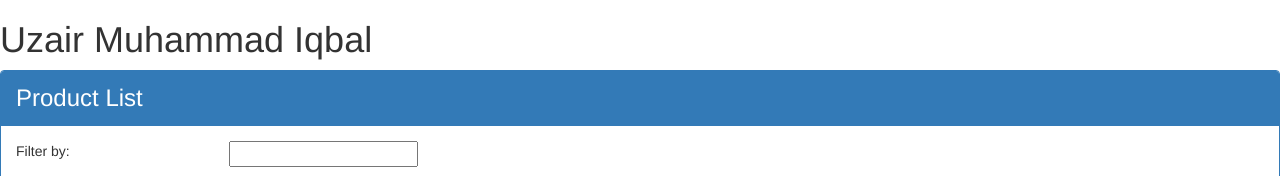
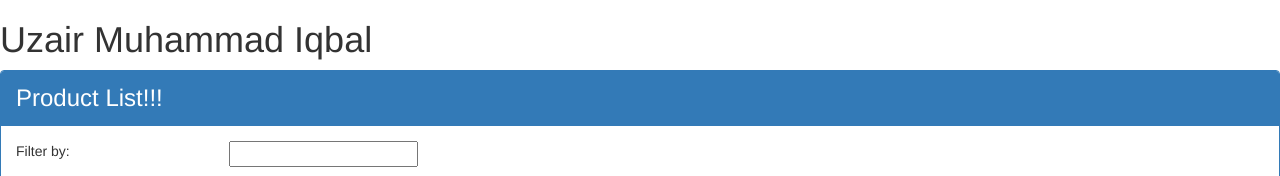
Before and after one commit to uzairqq/Angular-, an Angular app in the folder APM-Start/: page / in a window 1280 px wide. Shown: the top 176 px of the page. Built offline with nearby package versions, Linux system fonts and the light colour scheme.

Commit message:
used interpolation means data binding in products list

```diff
--- a/APM-Start/src/app/home/products/product-list.component.html
+++ b/APM-Start/src/app/home/products/product-list.component.html
@@ -1,6 +1,6 @@
 <div class='panel panel-primary'>
     <div class='panel-heading'>
-       Product List
+       {{pageTitle}}
     </div>
     <div class='panel-body'>
         <div class='row'>
--- a/APM-Start/src/app/home/products/product-list.component.ts
+++ b/APM-Start/src/app/home/products/product-list.component.ts
@@ -6,5 +6,5 @@ templateUrl:'./product-list.component.html'
 })
 
 export class ProductComponent{
-
+    pageTitle:string='Product List!!!'
 }
```
